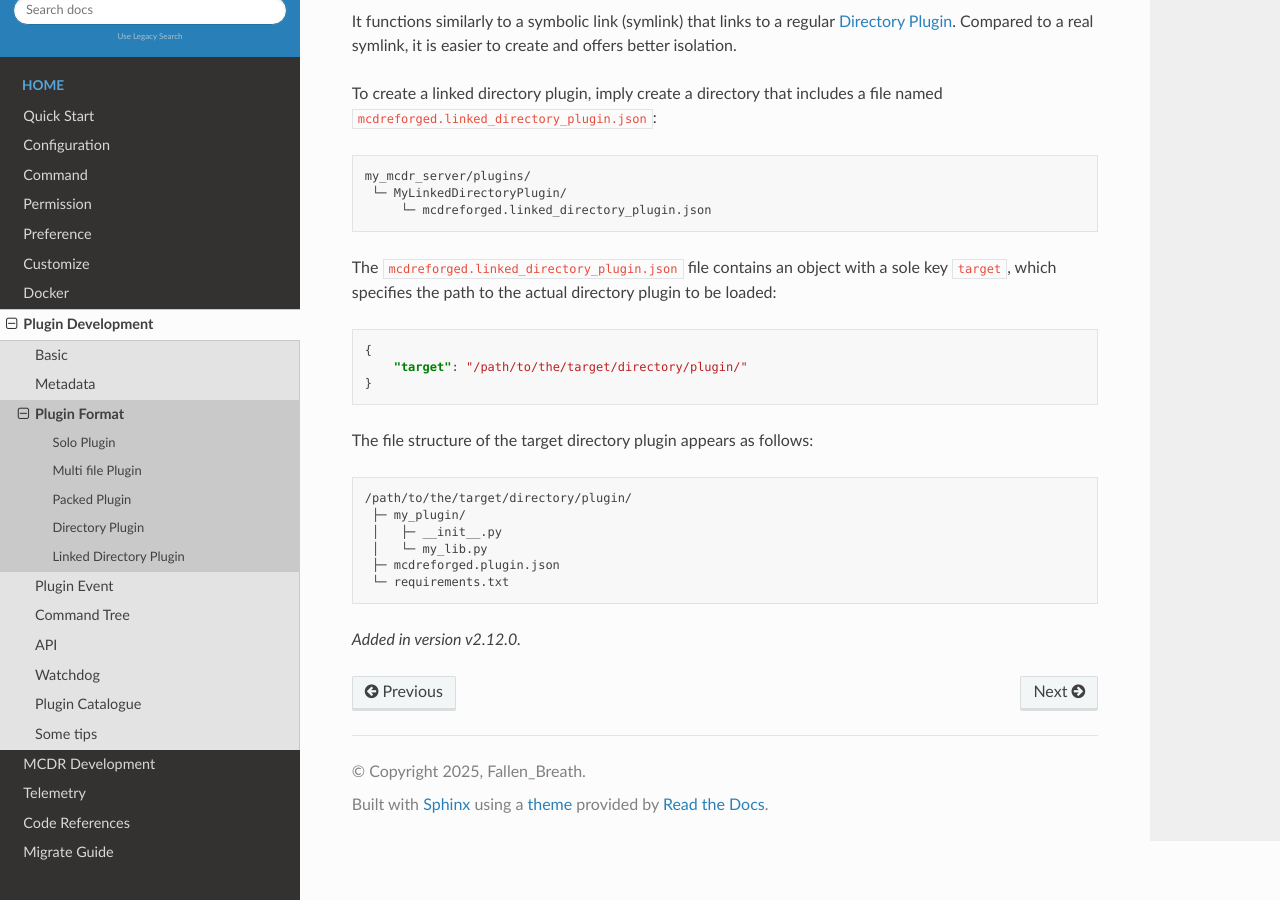
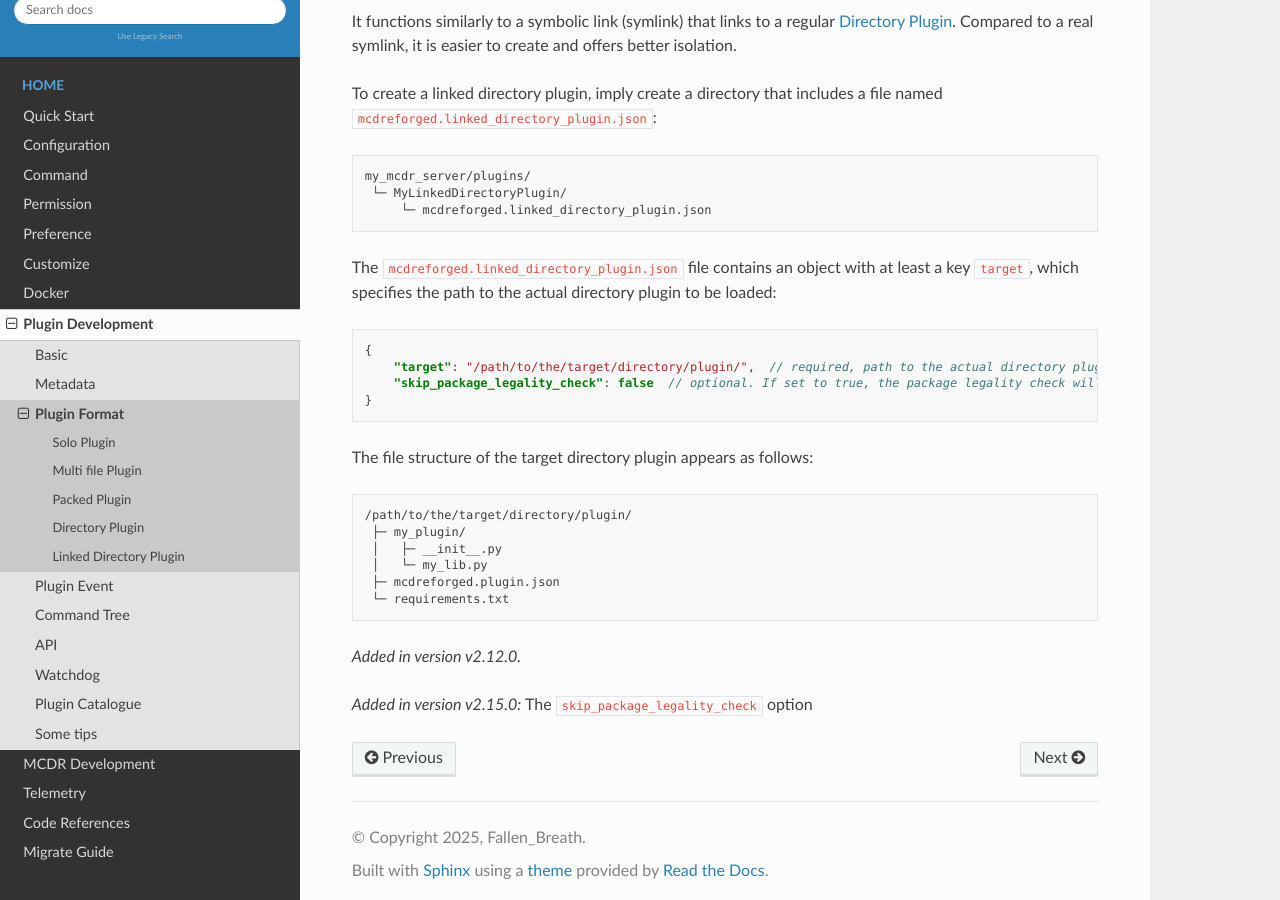
Before and after one commit to MCDReforged/MCDReforged, a Sphinx documentation site: the page built from docs/source/plugin_dev/plugin_format.rst, in a window 1280 px wide and 900 px high, scrolled down 2908 px. Built offline with Sphinx 7.4.7 and the Read the Docs theme 3.1.0, drawn with Linux system fonts in a browser that asks for light colours; pages that are not in the unit, such as notebooks, are missing from menus; the version number could not be read and is left out; comment, search, counter and statistics services are not loaded.

Commit message:
docs: update for the linked directory plugin's skip_package_legality_check

```diff
--- a/docs/source/plugin_dev/plugin_format.rst
+++ b/docs/source/plugin_dev/plugin_format.rst
@@ -137,14 +137,14 @@ To create a linked directory plugin, imply create a directory that includes a fi
      └─ MyLinkedDirectoryPlugin/
          └─ mcdreforged.linked_directory_plugin.json
 
-The ``mcdreforged.linked_directory_plugin.json`` file contains an object with a sole key ``target``,
+The ``mcdreforged.linked_directory_plugin.json`` file contains an object with at least a key ``target``,
 which specifies the path to the actual directory plugin to be loaded:
-
 
 .. code-block:: json
 
     {
-        "target": "/path/to/the/target/directory/plugin/"
+        "target": "/path/to/the/target/directory/plugin/",  // required, path to the actual directory plugin
+        "skip_package_legality_check": false  // optional. If set to true, the package legality check will be skipped
     }
 
 The file structure of the target directory plugin appears as follows:
@@ -159,3 +159,5 @@ The file structure of the target directory plugin appears as follows:
      └─ requirements.txt
 
 .. versionadded:: v2.12.0
+.. versionadded:: v2.15.0
+    The ``skip_package_legality_check`` option
```
Also changed, not shown: 1 other file.
